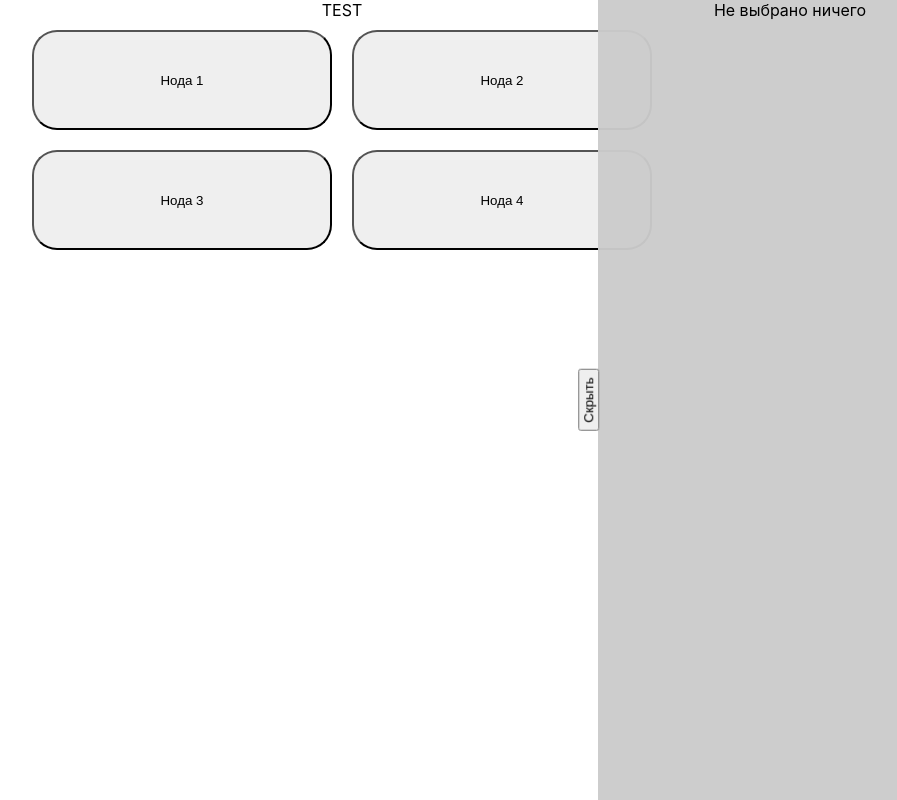
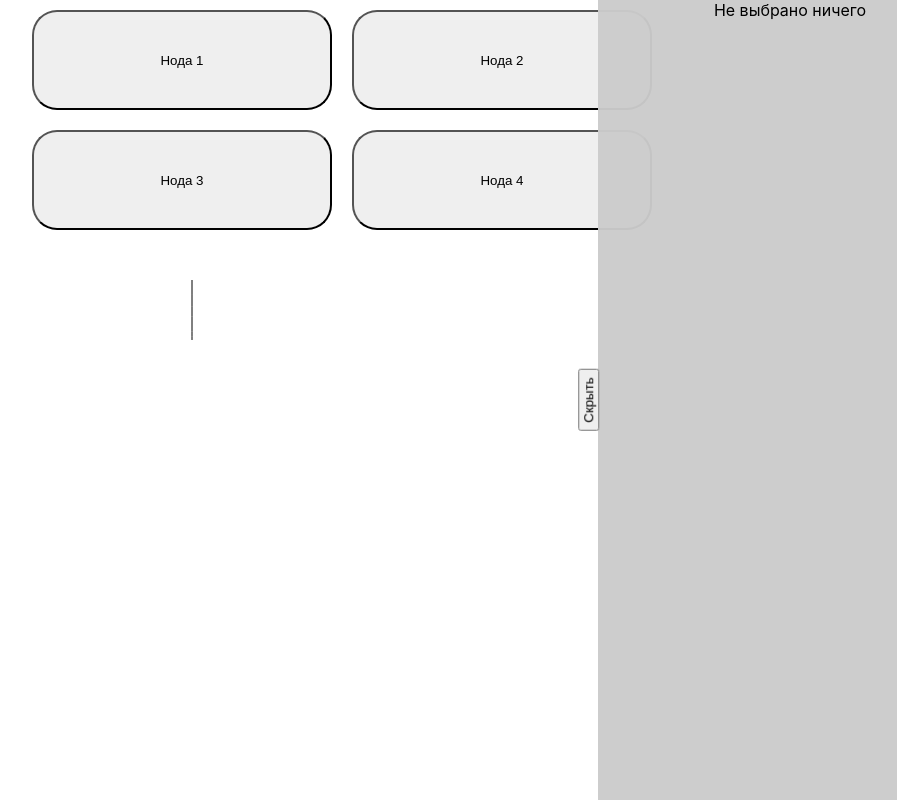
Before and after one commit to Mikan-DS/Dialobild-Frontend, a React (Create React App) app: page / in a window 1280 px wide. Shown: the whole page, without its empty margins (298-1195 px from the left). Built offline with nearby package versions, Linux system fonts and the light colour scheme.

Commit message:
before lineto

```diff
--- a/src/Node.js
+++ b/src/Node.js
@@ -23,8 +23,7 @@ export default function Node(props) {
 
         </button>
 
-    )
-        ;
+    );
 
 
 }
--- a/src/NodeMap.js
+++ b/src/NodeMap.js
@@ -8,19 +8,18 @@ export default function NodeMap(props){
     return (
         <div className="NodeMap">
             <DndContext className="NodeMap" onDragStart={props.nodes.nodeClickHandler}>
-                TEST
+
                 {
 
                     props.nodes.layeredNodes().map(
-
                         (layer) => (<Layer layer={layer}/>)
-
-
                     )
 
 
                 }
-
+                <svg width="500" height="500">
+                    <path d="M100 40 Q100 100 100 100" stroke="black" fill="transparent"/>
+                </svg>
 
             </DndContext>
         </div>
--- a/src/src_example.json
+++ b/src/src_example.json
@@ -26,7 +26,7 @@
         "content": "Пример ноды номер 3",
         "node_type": "question",
         "links": {
-          "must_have": [],
+          "must_have": [1, 2],
           "disallow": []
         }
       },
@@ -35,8 +35,8 @@
         "content": "Пример ноды номер 4",
         "node_type": "question",
         "links": {
-          "must_have": [],
-          "disallow": []
+          "must_have": [1],
+          "disallow": [3]
         }
       }
     ]
```
